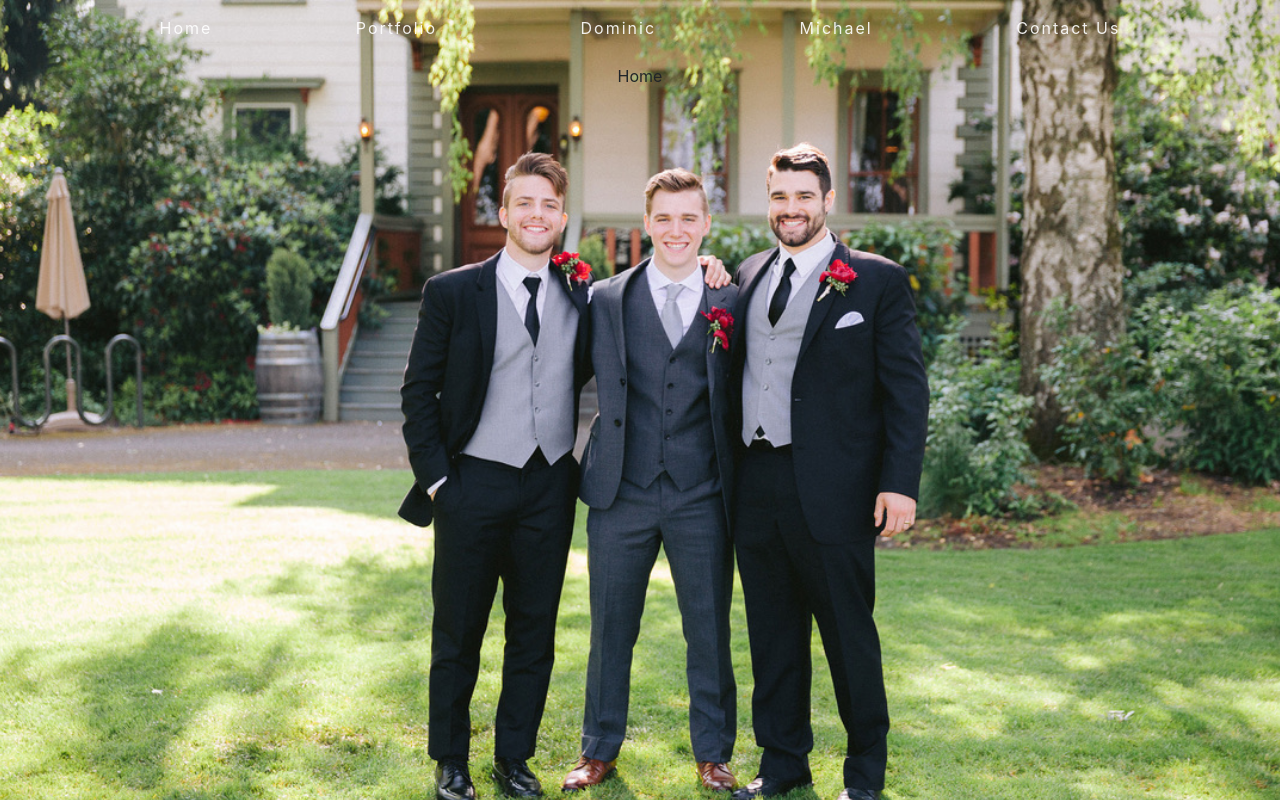
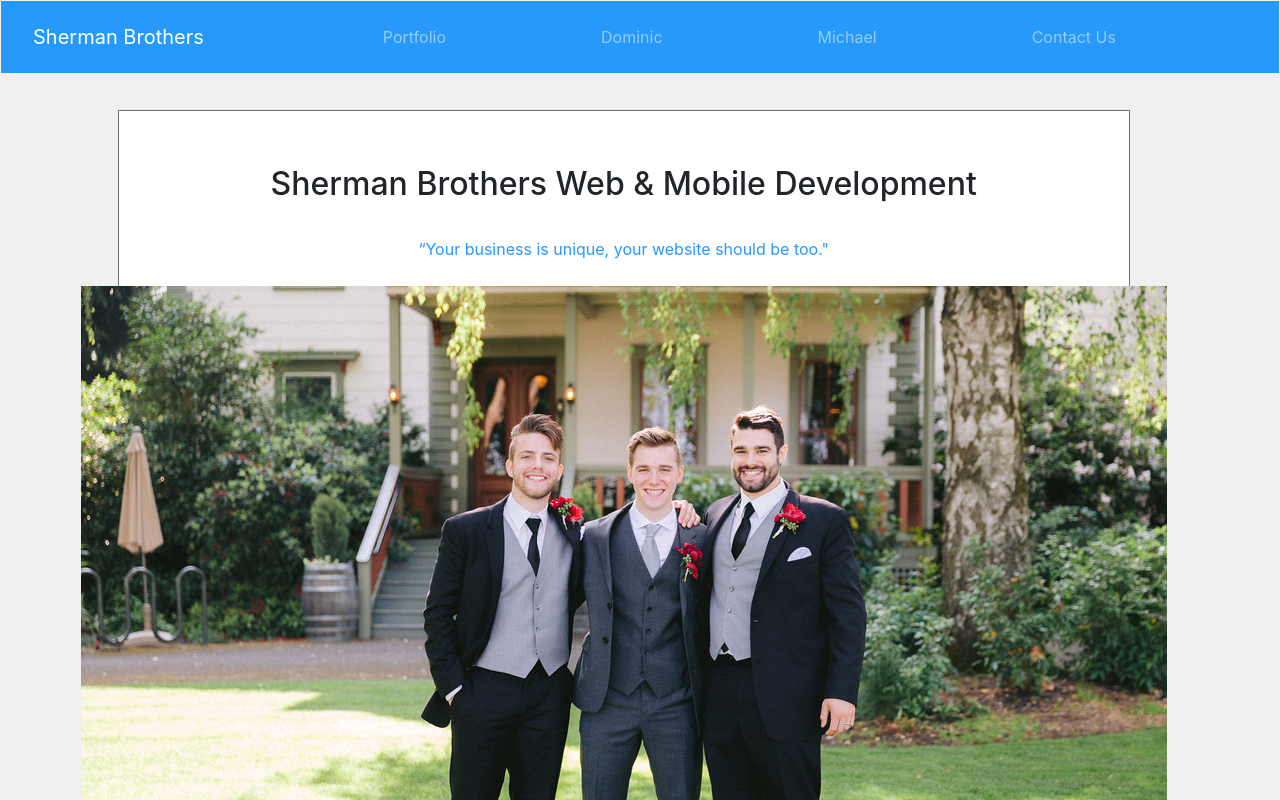
Before and after one commit to msherman93/portfolio-website, a React app: page / in a window 1280 px wide. Shown: the top 800 px of the page. Built offline with nearby package versions, Linux system fonts and the light colour scheme.

Commit message:
Starting to follow the mock up

```diff
--- a/src/App.js
+++ b/src/App.js
@@ -13,6 +13,10 @@ class App extends Component {
         };
     }
 
+    componentDidMount() {
+        this._setNavBarHeight();
+    }
+
     componentDidUpdate() {
         if (this.state.navBarHeight !== document.getElementById('navbar').scrollHeight) {
             this._setNavBarHeight();
@@ -26,7 +30,7 @@ class App extends Component {
         return (
             <div className={styles.wrapper}>
                 <NavBar />
-                <div style={{paddingTop: '5%'}}>
+                <div style={{paddingTop: this.state.navBarHeight + window.innerHeight * 0.02}}>
                     <Routing />
                 </div>
             </div>
--- a/src/components/NavBar.js
+++ b/src/components/NavBar.js
@@ -17,13 +17,17 @@ export default class NavBar extends Component {
                 id={'navbar'}
                 variant={'dark'}
             >
+                <Navbar.Brand
+                    as={'p'}
+                >
+                    <NavBarLink
+                        path={'/'}
+                        text={'Sherman Brothers'}
+                    />
+                </Navbar.Brand>
                 <Navbar.Toggle aria-controls="basic-navbar-nav" />
                 <Navbar.Collapse>
                     <Nav className={styles.textWrapper}>
-                        <NavBarLink
-                            path={'/'}
-                            text={'Home'}
-                        />
                         <NavBarLink
                             path={'/portfolio'}
                             text={'Portfolio'}
--- a/src/components/NavBarLink.js
+++ b/src/components/NavBarLink.js
@@ -1,7 +1,9 @@
 import React, {Component} from 'react';
 import {NavLink} from 'react-router-dom';
+import Nav from 'react-bootstrap/Nav';
 
 import styles from '../css/components/NavBarLink.module.css';
+import textStyles from '../css/TextStyles.module.css';
 
 export default class NavBarLink extends Component {
     render() {
@@ -9,13 +11,16 @@ export default class NavBarLink extends Component {
 
         return (
             <NavLink
-                className={styles.navLinkWrapper}
+                className={path !== '/' ? styles.navLinkWrapper : ''}
                 style={{textDecoration: 'none'}}
                 to={path}
             >
-                <p className={styles.navLink}>
+                <Nav.Link
+                    as={'p'}
+                    className={textStyles.navBarText}
+                >
                     {text}
-                </p>
+                </Nav.Link>
             </NavLink>
         );
     }
--- a/src/css/App.module.css
+++ b/src/css/App.module.css
@@ -1,6 +1,5 @@
 .wrapper {
     align-items: center;
-    background: url("../assets/Background.jpg") no-repeat center center fixed;
     background-size: cover;
     display: flex;
     flex-direction: row;
--- /dev/null
+++ b/src/css/SharedStyles.module.css
@@ -0,0 +1,12 @@
+.wrapper {
+    align-items: center;
+    background: #FFFFFF;
+    border: 1px solid #707070;
+    display: flex;
+    flex-direction: column;
+    justify-content: center;
+    opacity: 1;
+    width: 93%;
+    margin: 2%;
+    padding: 5%;
+}
--- /dev/null
+++ b/src/css/TextStyles.module.css
@@ -0,0 +1,10 @@
+.navBarText {
+    color: white;
+    size: 16px;
+    font-weight: normal;
+}
+
+.blueBodyText {
+    color: #2699FB;
+    size: 24px;
+}
--- a/src/css/components/NavBar.module.css
+++ b/src/css/components/NavBar.module.css
@@ -1,6 +1,8 @@
 .wrapper {
     margin-bottom: 3%;
-    opacity: 0.9;
+    background-color: #2699FB;
+    border: 1px solid #F0F0F0;
+    opacity: 1;
 }
 
 .logo {
--- a/src/css/index.css
+++ b/src/css/index.css
@@ -1,11 +1,10 @@
-body {
+body, div, p {
     margin: 0;
     padding: 0;
-    background-color: #5D5C61;
 }
 
-code {
-    font-family: source-code-pro, Menlo, Monaco, Consolas, "Courier New", monospace;
+body {
+    background-color: #F0F0F0;
 }
 
 p {
--- a/src/screens/Home.js
+++ b/src/screens/Home.js
@@ -1,11 +1,38 @@
 import React, {Component} from 'react';
+import Container from 'react-bootstrap/Container';
+
+import sharedStyles from '../css/SharedStyles.module.css';
+import textStyles from '../css/TextStyles.module.css';
+import styles from '../css/screens/Home.module.css';
+import homePicture from '../assets/HomePicture.jpg';
 
 export default class Home extends Component {
     render() {
         return (
-            <div style={{height: window.innerHeight}}>
-                {'Home'}
-            </div>
+            <Container fluid>
+                <div
+                    className={sharedStyles.wrapper}
+                >
+                    <h2
+                        style={{
+                            paddingBottom: 25,
+                            textAlign: 'center'
+                        }}
+                    >{'Sherman Brothers Web & Mobile Development'}
+                    </h2>
+                    <p
+                        className={textStyles.blueBodyText}
+                        style={{paddingBottom: 25}}
+                    >
+                        {'“Your business is unique, your website should be too."'}
+                    </p>
+                    <img
+                        alt={''}
+                        className={styles.picture}
+                        src={homePicture}
+                    />
+                </div>
+            </Container>
         );
     }
 }
```
Also changed, not shown: src/assets/HomePicture.jpg (renamed from src/assets/Background.jpg), src/css/screens/Home.module.css (added).
